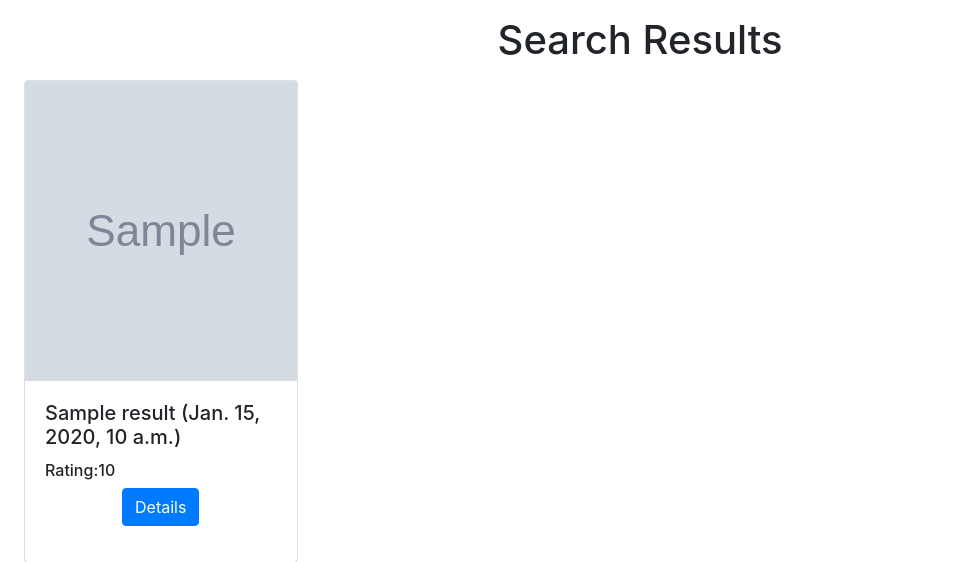
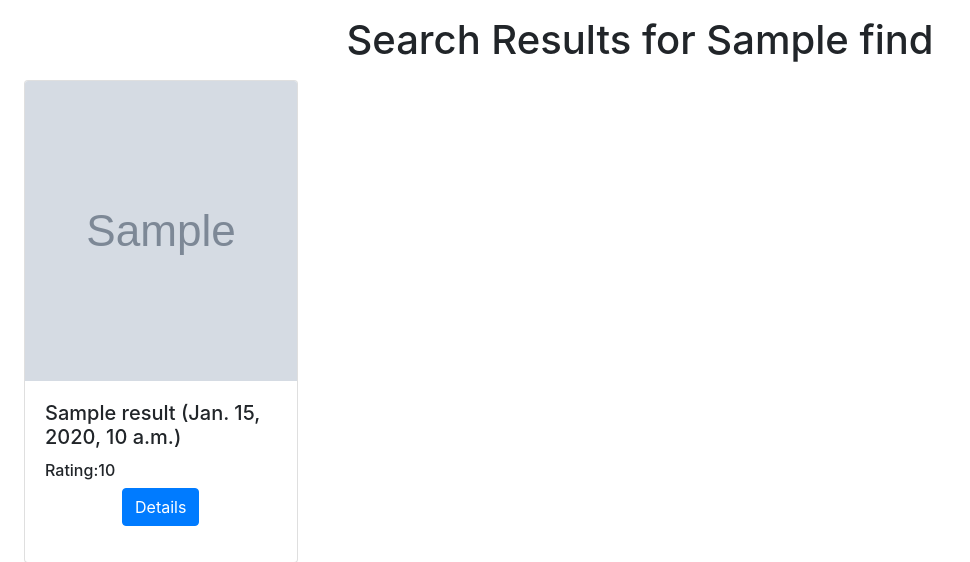
Before and after one commit to SwarupKharul/MovieInfo, a Django app: template home/templates/search.html in a window 1280 px wide. Shown: the top 562 px of the page, without its empty margins (0-970 px from the left). Run offline with Django 3.2, Linux system fonts and the light colour scheme; the template is opened without the code that fills it: most values are stand-ins (such as "Sample title", 1, 10 or a date in 2020); grey boxes marked "Sample" are stand-in pictures; some libraries are stand-ins or nearby versions.

Commit message:
Updated search.html

```diff
--- a/home/templates/search.html
+++ b/home/templates/search.html
@@ -5,11 +5,8 @@
 
 
     <center>
-        <h1>Search Results</h1>
+        <h1>Search Results for {{ find }}</h1>
     </center>
-
-
-
 
     <div class="row">
         {% for result in results %}
--- a/home/views.py
+++ b/home/views.py
@@ -22,8 +22,6 @@ def home(request):
 
 def search(request):
     find = request.GET.get('search')
-    print(find)
-
     url = "https://api.themoviedb.org/3/search/movie?api_key=de8f28fe9542059df82d3faa0485ce94&language=en-US&query=" + find
     results = requests.request(
         "GET", url).json()
@@ -39,7 +37,7 @@ def search(request):
 
     image = "http://image.tmdb.org/t/p/w185/"
 
-    return render(request, "search.html", {'image_url': image, 'results': results})
+    return render(request, "search.html", {'image_url': image, 'results': results,'find':find})
 
 
 def details(request, title, overview, rating, image, id):
```
